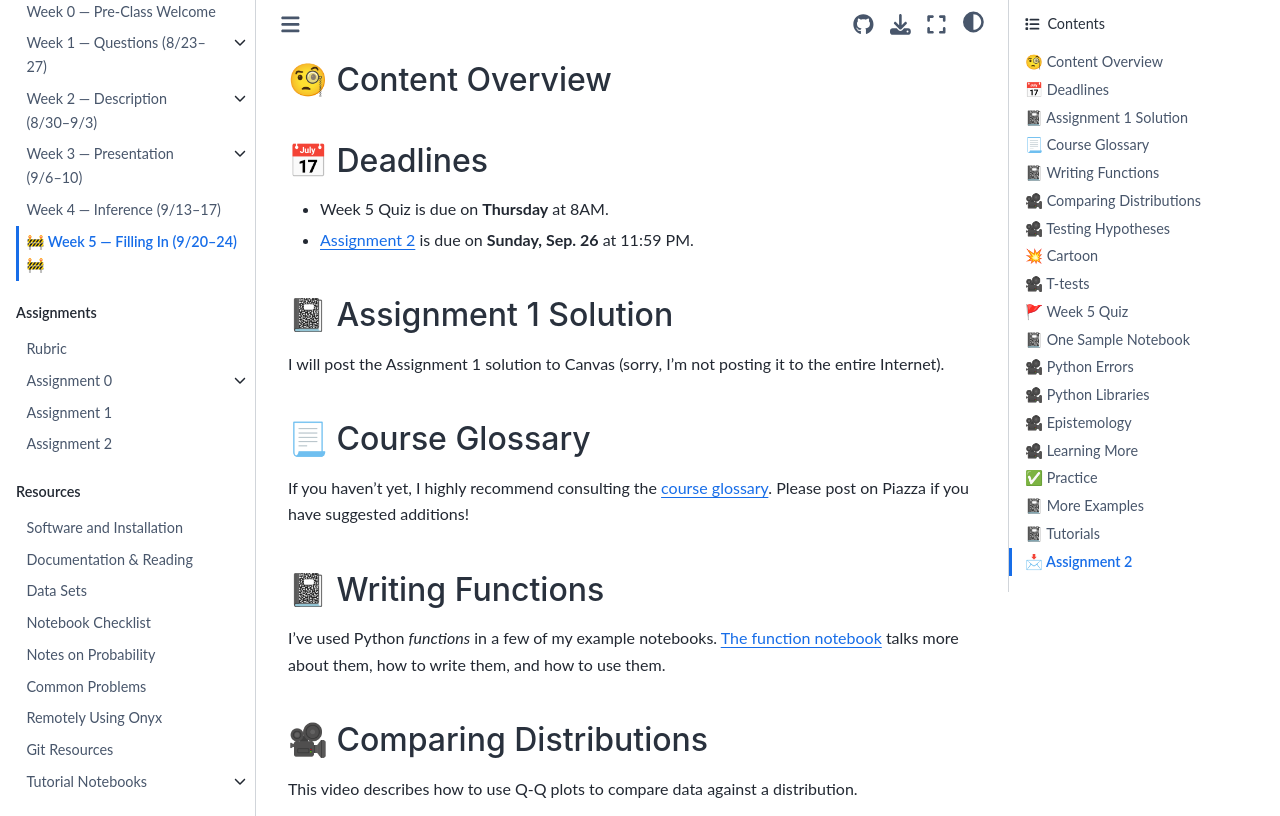
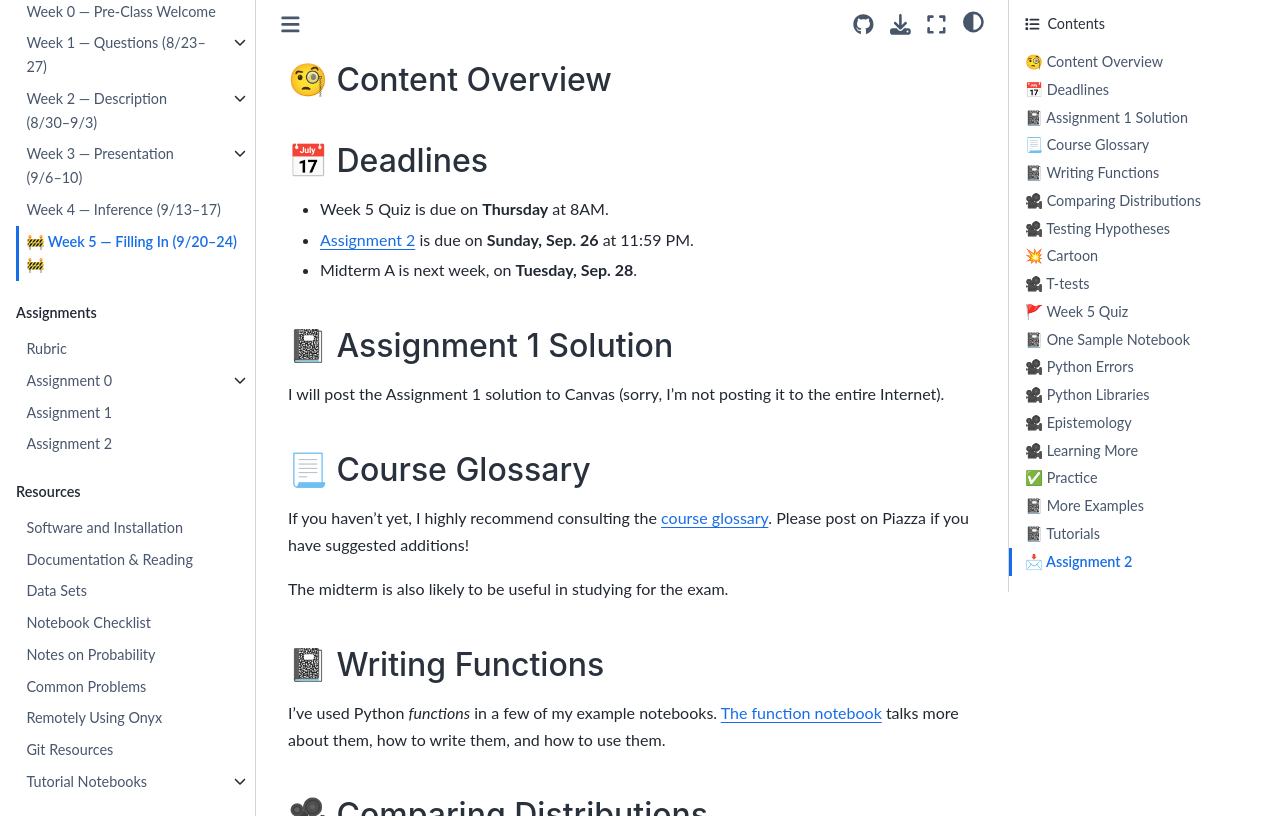
Before and after one commit to mdekstrand/cs533-web, a Jupyter Book: the page built from week5/index.md, in a window 1280 px wide and 900 px high, scrolled down 549 px, cut to the strip 0-816 px from the top of the window. Built offline with Jupyter Book 1.0.4 settings and Sphinx 7.4.7 and the Sphinx Book theme 1.1.4, drawn with Linux system fonts in a browser that asks for light colours; pages that are not in the unit, such as notebooks, are missing from menus; a style sheet for code colours, icons or effects is not loaded.

Commit message:
glossary

```diff
--- a/week5/index.md
+++ b/week5/index.md
@@ -23,6 +23,7 @@ Our learning outcomes are:
 
 - Week 5 Quiz is due on **Thursday** at 8AM.
 - [Assignment 2](../assignments/A2/index.md) is due on **Sunday, Sep. 26** at 11:59 PM.
+- Midterm A is next week, on **Tuesday, Sep. 28**.
 
 ## {{mnotebook}} Assignment 1 Solution
 
@@ -32,6 +33,8 @@ I will post the Assignment 1 solution to Canvas (sorry, I'm not posting it to th
 
 If you haven't yet, I highly recommend consulting the [course glossary](../../resources/glossary.md).
 Please post on Piazza if you have suggested additions!
+
+The midterm is also likely to be useful in studying for the exam.
 
 ## {{mnotebook}} Writing Functions
 
```
